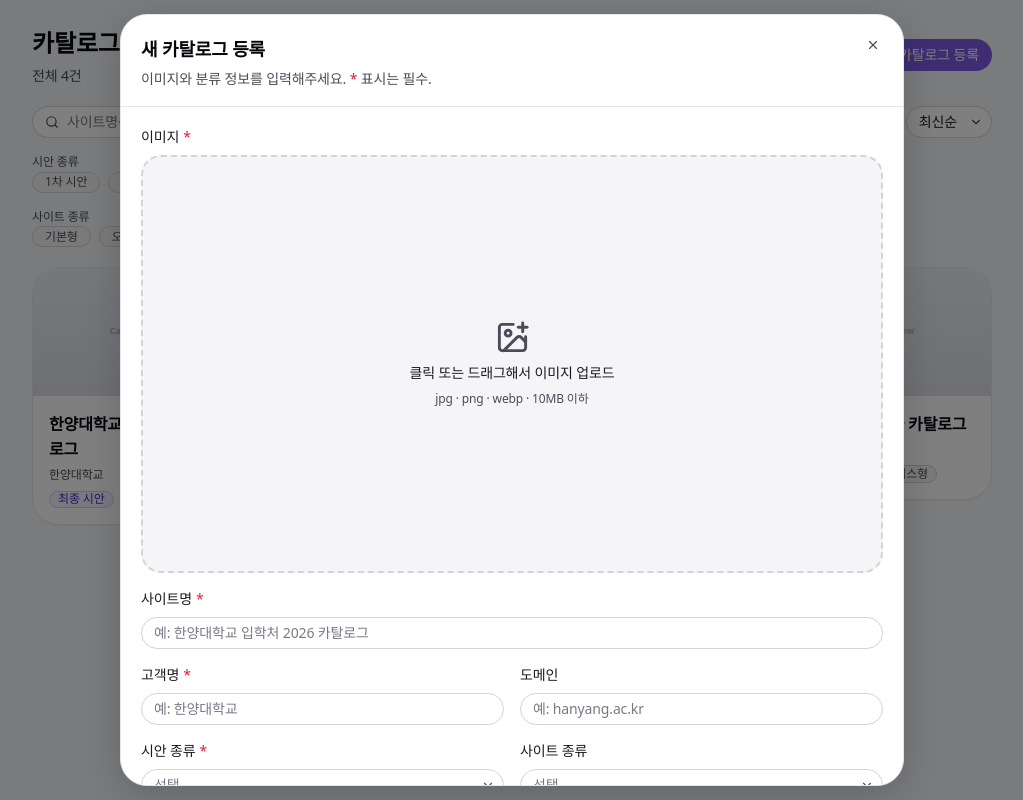
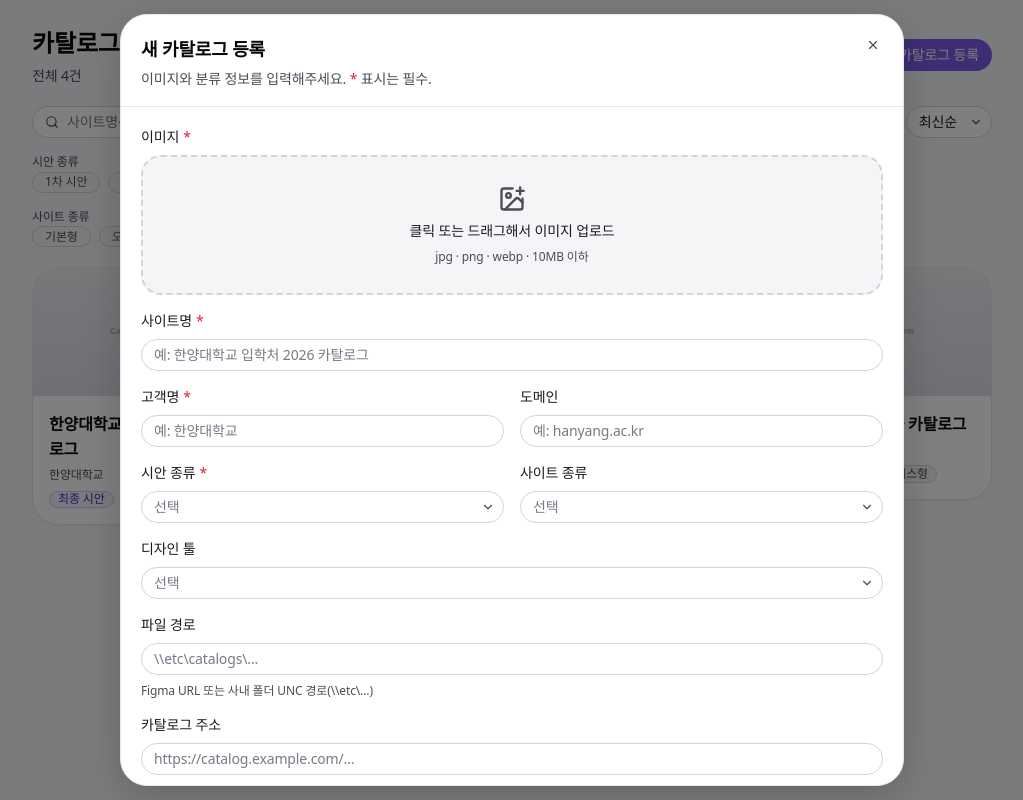
Before and after one commit to xinics-hyewonyu/xinics-catalog-design, a Next.js app: page / in a window 1280 px wide. Both pictures are taken after a click on the button "새 카탈로그 등록". Shown: the whole page, without its empty margins (128-1151 px from the left). Built offline with nearby package versions, Linux system fonts and the light colour scheme; a web font is replaced by a local one.

Commit message:
Upload dialog: compact image area (aspect-video → h-40)

```diff
--- a/components/catalog/catalog-upload-dialog.tsx
+++ b/components/catalog/catalog-upload-dialog.tsx
@@ -158,7 +158,7 @@ export function CatalogUploadDialog({
               <div className="flex flex-col gap-xs">
                 <Label required>이미지</Label>
                 {previewUrl ? (
-                  <div className="relative aspect-video w-full overflow-hidden rounded-md border border-border-default bg-surface-muted">
+                  <div className="relative h-40 w-full overflow-hidden rounded-md border border-border-default bg-surface-muted">
                     <Image
                       src={previewUrl}
                       alt="업로드 미리보기"
@@ -186,13 +186,13 @@ export function CatalogUploadDialog({
                     onDragLeave={() => setDragOver(false)}
                     onDrop={handleDrop}
                     className={[
-                      "flex aspect-video w-full flex-col items-center justify-center gap-xs rounded-md border-2 border-dashed text-text-caption transition-colors motion-reduce:transition-none",
+                      "flex h-40 w-full flex-col items-center justify-center gap-xs rounded-md border-2 border-dashed text-text-caption transition-colors motion-reduce:transition-none",
                       dragOver
                         ? "border-primary bg-primary-bg text-primary-text"
                         : "border-border-default bg-surface-muted hover:border-border-strong",
                     ].join(" ")}
                   >
-                    <ImagePlus aria-hidden className="size-10" />
+                    <ImagePlus aria-hidden className="size-8" />
                     <div className="text-sm font-medium text-text-body">
                       클릭 또는 드래그해서 이미지 업로드
                     </div>
```
